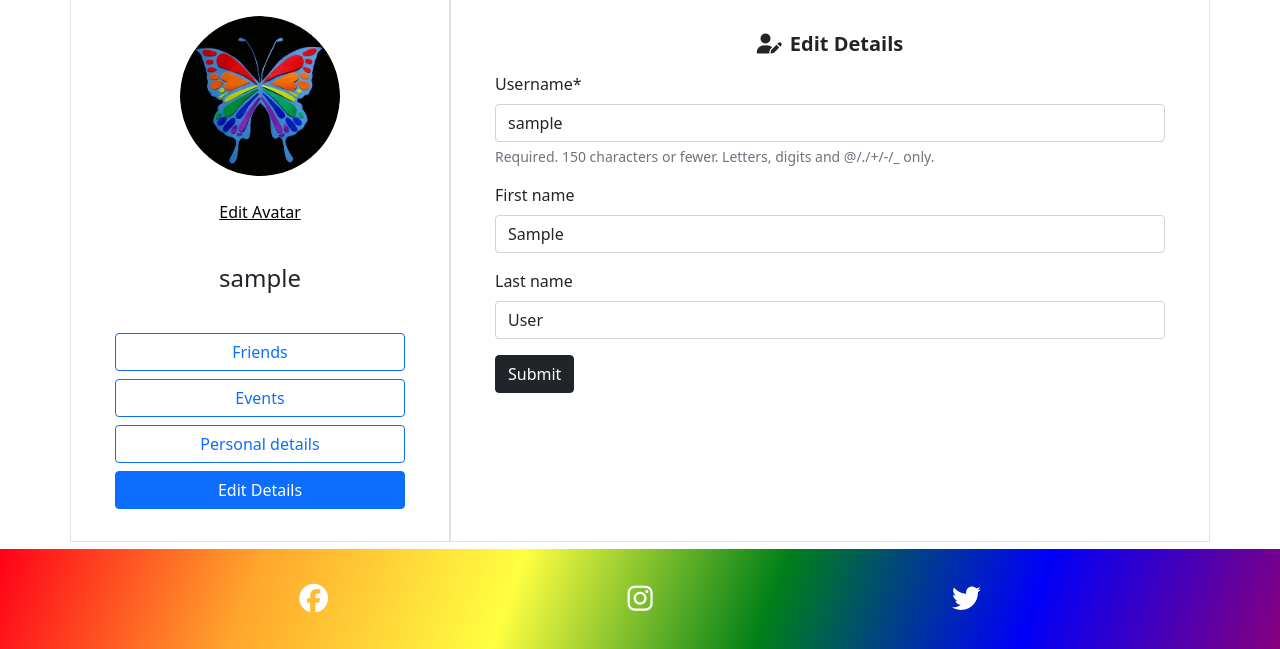
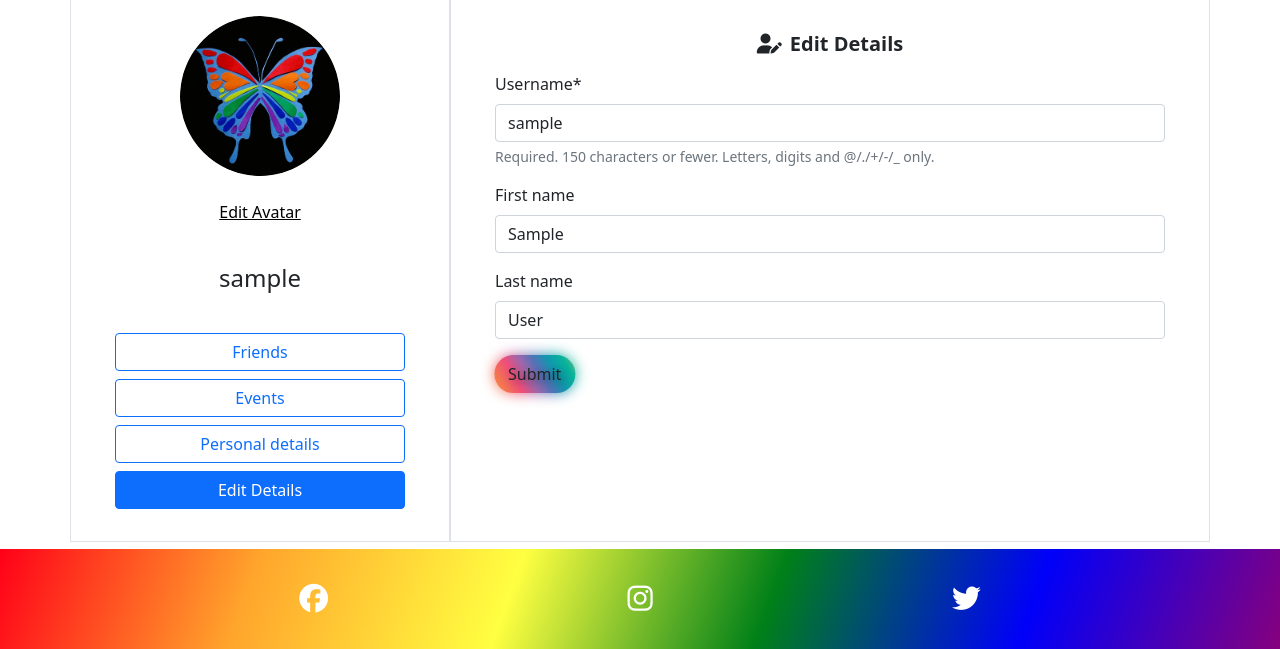
Before and after one commit to Dee-McG/DBAA, a Django app: page /profile/edit-details/1/ in a window 1280 px wide. Shown: the part 151-800 px from the top of the page. Run offline with Django 4.2, Linux system fonts and the light colour scheme; the visitor is signed in with stand-in values (Sample User, id 1); data comes from the database, SQL or seed files in the repository; some libraries are stand-ins or nearby versions.

Commit message:
Style view post and edit detail buttons

```diff
--- a/posts/templates/posts/view_post.html
+++ b/posts/templates/posts/view_post.html
@@ -85,7 +85,7 @@
             {% csrf_token %}
             {{ form|crispy }}
             {{ form.media }}
-            <button type="submit" class="btn-dark">Submit</button>
+            <button type="submit" class="create-btn">Submit</button>
         </form>
     </div>
 
--- a/profiles/templates/profiles/edit_details.html
+++ b/profiles/templates/profiles/edit_details.html
@@ -23,7 +23,7 @@
                         <form method="POST" enctype="multipart/form-data">
                             {% csrf_token %}
                             {{ form|crispy }}
-                            <button type="submit" class="btn btn-dark">Submit</button>
+                            <button type="submit" class="btn create-btn">Submit</button>
                         </form>
                     </div>
                 </div>
```
